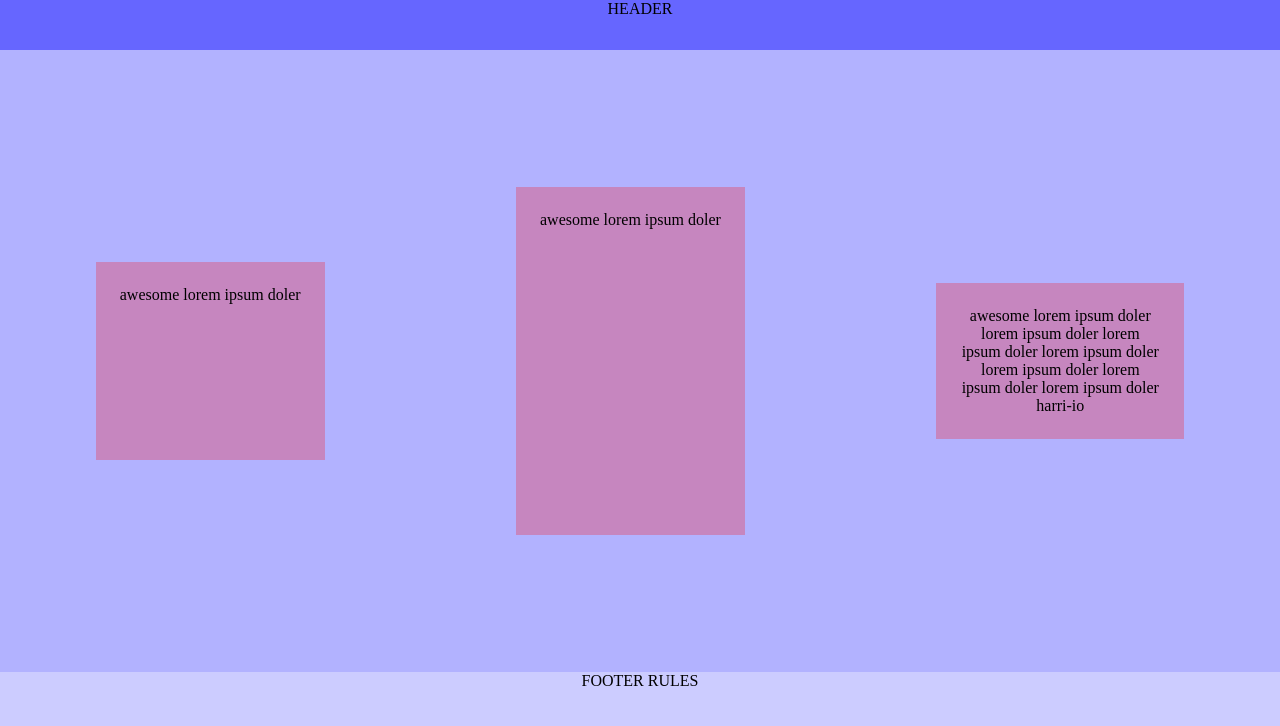
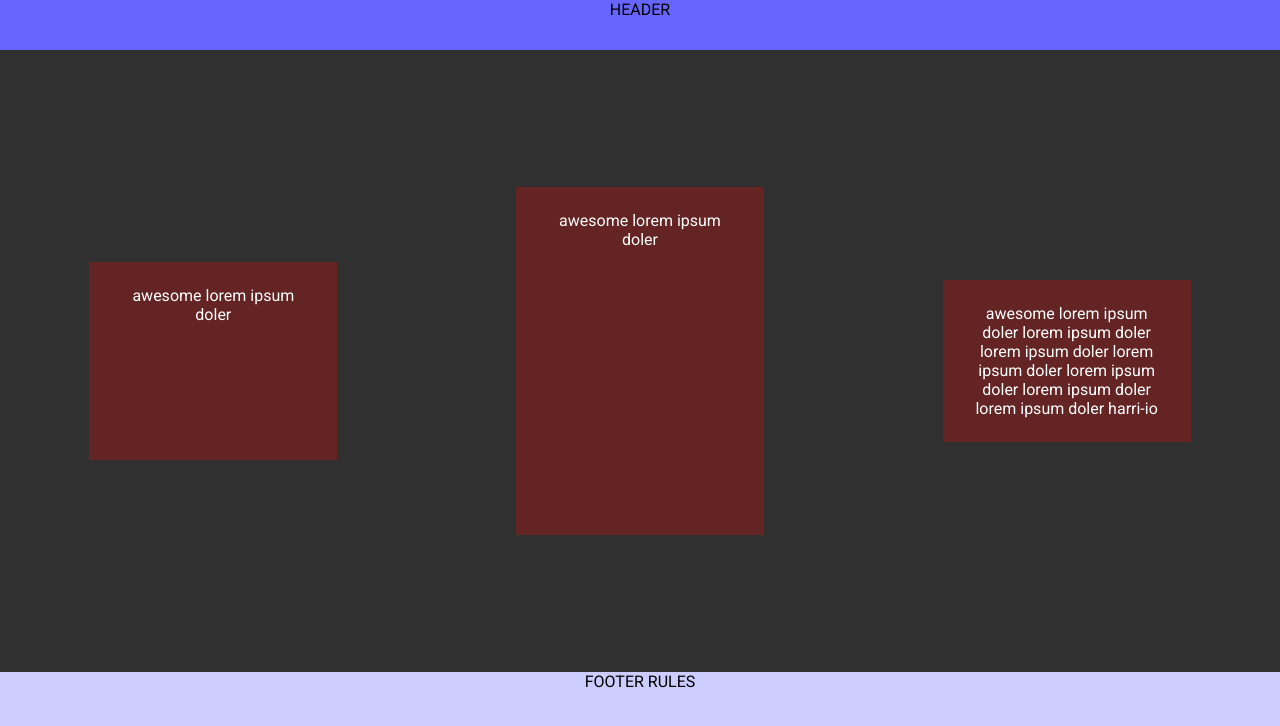
Before and after one commit to hevans90/harri-io, an Angular app: page / in a window 1280 px wide. Shown: the top 726 px of the page. Built offline with nearby package versions, Linux system fonts and the light colour scheme; what @ngrx/effects, @ngrx/store would draw is missing.

Commit message:
feat: add angular material & a custom theme

```diff
--- a/angular.json
+++ b/angular.json
@@ -32,6 +32,9 @@
               }
             ],
             "styles": ["apps/harri-io/src/styles.scss"],
+            "stylePreprocessorOptions": {
+              "includePaths": ["apps/harri-io/src/_theming"]
+            },
             "scripts": [],
             "es5BrowserSupport": true
           },
--- /dev/null
+++ b/apps/harri-io/src/_theming/_palettes.scss
@@ -0,0 +1,71 @@
+// Import library functions for theme creation.
+@import '~@angular/material/theming';
+
+$__harri-io-primary: (
+  50: #fce6e5,
+  100: #f8c2bd,
+  200: #f49991,
+  300: #ef7065,
+  400: #eb5144,
+  500: #e83223,
+  600: #e52d1f,
+  700: #e2261a,
+  800: #de1f15,
+  900: #d8130c,
+  A100: #ffffff,
+  A200: #ffd1d0,
+  A400: #ffa09d,
+  A700: #ff8784,
+  contrast: (
+    50: #000000,
+    100: #000000,
+    200: #000000,
+    300: #000000,
+    400: #ffffff,
+    500: #ffffff,
+    600: #ffffff,
+    700: #ffffff,
+    800: #ffffff,
+    900: #ffffff,
+    A100: #000000,
+    A200: #000000,
+    A400: #000000,
+    A700: #000000
+  )
+);
+
+$__harri-io-accent: (
+  50: #fef2f1,
+  100: #fcdedd,
+  200: #fac8c6,
+  300: #f7b1af,
+  400: #f6a19e,
+  500: #f4908d,
+  600: #f38885,
+  700: #f17d7a,
+  800: #ef7370,
+  900: #ec615d,
+  A100: #ffffff,
+  A200: #ffffff,
+  A400: #ffeeee,
+  A700: #ffd6d4,
+  contrast: (
+    50: #000000,
+    100: #000000,
+    200: #000000,
+    300: #000000,
+    400: #000000,
+    500: #000000,
+    600: #000000,
+    700: #000000,
+    800: #000000,
+    900: #000000,
+    A100: #000000,
+    A200: #000000,
+    A400: #000000,
+    A700: #000000
+  )
+);
+
+$harri-io-primary: mat-palette($__harri-io-primary);
+$harri-io-accent: mat-palette($__harri-io-accent);
--- /dev/null
+++ b/apps/harri-io/src/_theming/_theme.scss
@@ -0,0 +1,26 @@
+// Custom Theming for Angular Material
+// For more information: https://material.angular.io/guide/theming
+@import '~@angular/material/theming';
+@import 'palettes';
+@import 'components/app.component.theme';
+
+// Include the common styles for Angular Material. We include this here so that you only
+// have to load a single css file for Angular Material in your app.
+// Be sure that you only ever include this mixin once!
+@include mat-core();
+
+// The warn palette is optional (defaults to red).
+$harri-io-warn: mat-palette($mat-red);
+
+// Create the theme object (a Sass map containing all of the palettes).
+$harri-io-theme: mat-dark-theme(
+  $harri-io-primary,
+  $harri-io-accent,
+  $harri-io-warn
+);
+
+// Include theme styles for core and each component used in your app.
+// Alternatively, you can import and @include the theme mixins for each component
+// that you are using.
+@include angular-material-theme($harri-io-theme);
+@include hio-app-theme($harri-io-theme);
--- /dev/null
+++ b/apps/harri-io/src/_theming/components/_app.component.theme.scss
@@ -0,0 +1,14 @@
+// Import library functions for theme creation.
+@import '~@angular/material/theming';
+
+@mixin hio-app-theme($theme) {
+  $background: map-get($theme, background);
+  $foreground: map-get($theme, foreground);
+  $primary: map-get($theme, primary);
+  $accent: map-get($theme, accent);
+
+  main {
+    background: mat-color($background, background);
+    color: mat-color($foreground, text);
+  }
+}
--- a/apps/harri-io/src/app/app.component.html
+++ b/apps/harri-io/src/app/app.component.html
@@ -2,7 +2,7 @@
   <div class="header">
     HEADER
   </div>
-  <div class="main">
+  <main>
     <div
       *ngFor="let card of cards"
       class="crap-card"
@@ -11,7 +11,7 @@
       {{ card.name }}
       {{ card.content }}
     </div>
-  </div>
+  </main>
   <div class="footer">
     FOOTER RULES
   </div>
--- a/apps/harri-io/src/app/app.component.scss
+++ b/apps/harri-io/src/app/app.component.scss
@@ -13,10 +13,9 @@ $debug: blue;
   background: rgba($debug, 0.6);
 }
 
-.main {
+main {
   text-align: center;
   flex-grow: 10;
-  background: rgba($debug, 0.3);
   display: flex;
   flex-wrap: wrap;
   justify-content: space-around;
--- a/apps/harri-io/src/app/app.module.ts
+++ b/apps/harri-io/src/app/app.module.ts
@@ -5,6 +5,7 @@ import { StoreModule } from "@ngrx/store";
 import { StoreDevtoolsModule } from "@ngrx/store-devtools";
 import { AppRoutingModule } from "./app-routing.module";
 import { AppComponent } from "./app.component";
+import { BrowserAnimationsModule } from '@angular/platform-browser/animations';
 
 @NgModule({
   declarations: [AppComponent],
@@ -16,7 +17,8 @@ import { AppComponent } from "./app.component";
     StoreDevtoolsModule.instrument({
       maxAge: 100,
       logOnly: false
-    })
+    }),
+    BrowserAnimationsModule
   ],
   bootstrap: [AppComponent]
 })
--- a/apps/harri-io/src/index.html
+++ b/apps/harri-io/src/index.html
@@ -7,7 +7,9 @@
 
     <meta name="viewport" content="width=device-width, initial-scale=1" />
     <link rel="icon" type="image/x-icon" href="favicon.ico" />
-  </head>
+      <link href="https://fonts.googleapis.com/css?family=Roboto:300,400,500" rel="stylesheet">
+    <link href="https://fonts.googleapis.com/icon?family=Material+Icons" rel="stylesheet">
+</head>
   <body>
     <app-root></app-root>
   </body>
--- a/apps/harri-io/src/main.ts
+++ b/apps/harri-io/src/main.ts
@@ -1,3 +1,4 @@
+import 'hammerjs';
 import { enableProdMode } from "@angular/core";
 import { platformBrowserDynamic } from "@angular/platform-browser-dynamic";
 
--- a/apps/harri-io/src/styles.scss
+++ b/apps/harri-io/src/styles.scss
@@ -1,7 +1,15 @@
 /* You can add global styles to this file, and also import other style files */
+
+@import 'theme';
 
 body {
   margin: 0;
   height: 100vh;
   width: 100vw;
+  font-family: Roboto, 'Helvetica Neue', sans-serif;
 }
+
+html,
+body {
+  height: 100%;
+}
```
Also changed, not shown: package.json (+6 -3 lines), 1 other file (tests, documents, lock files or other folders).
